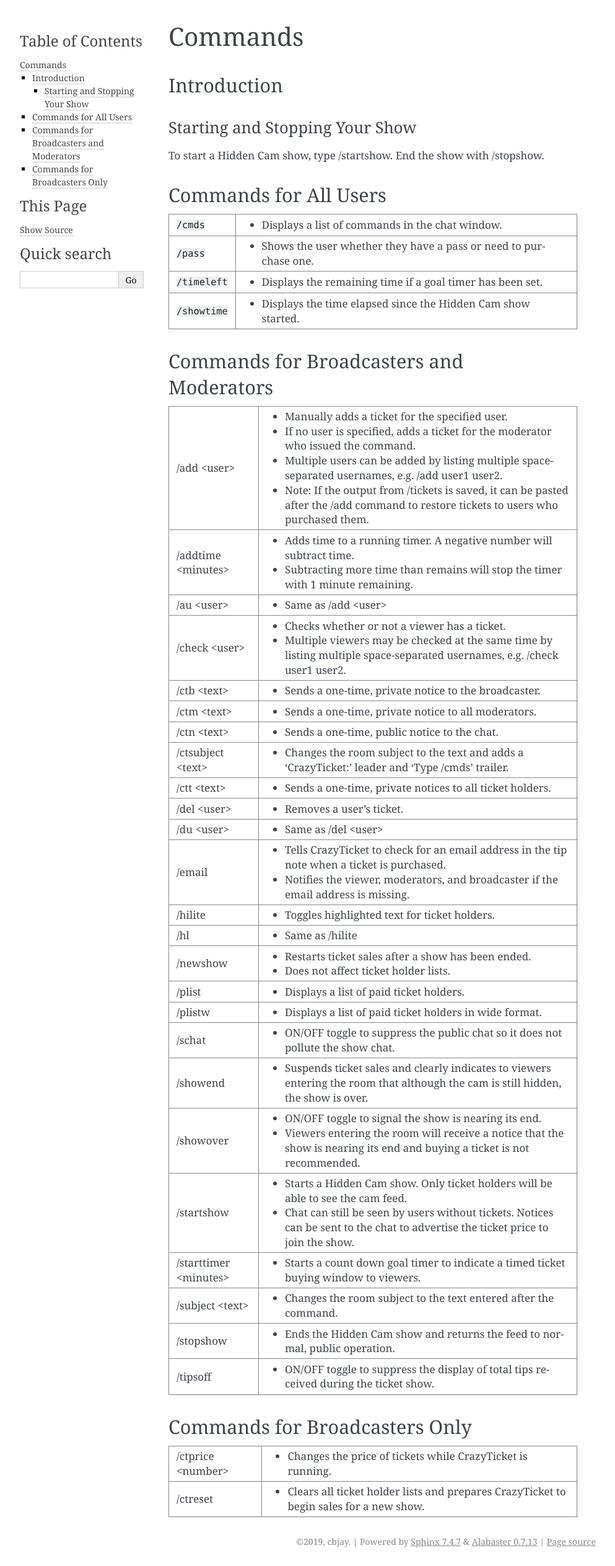
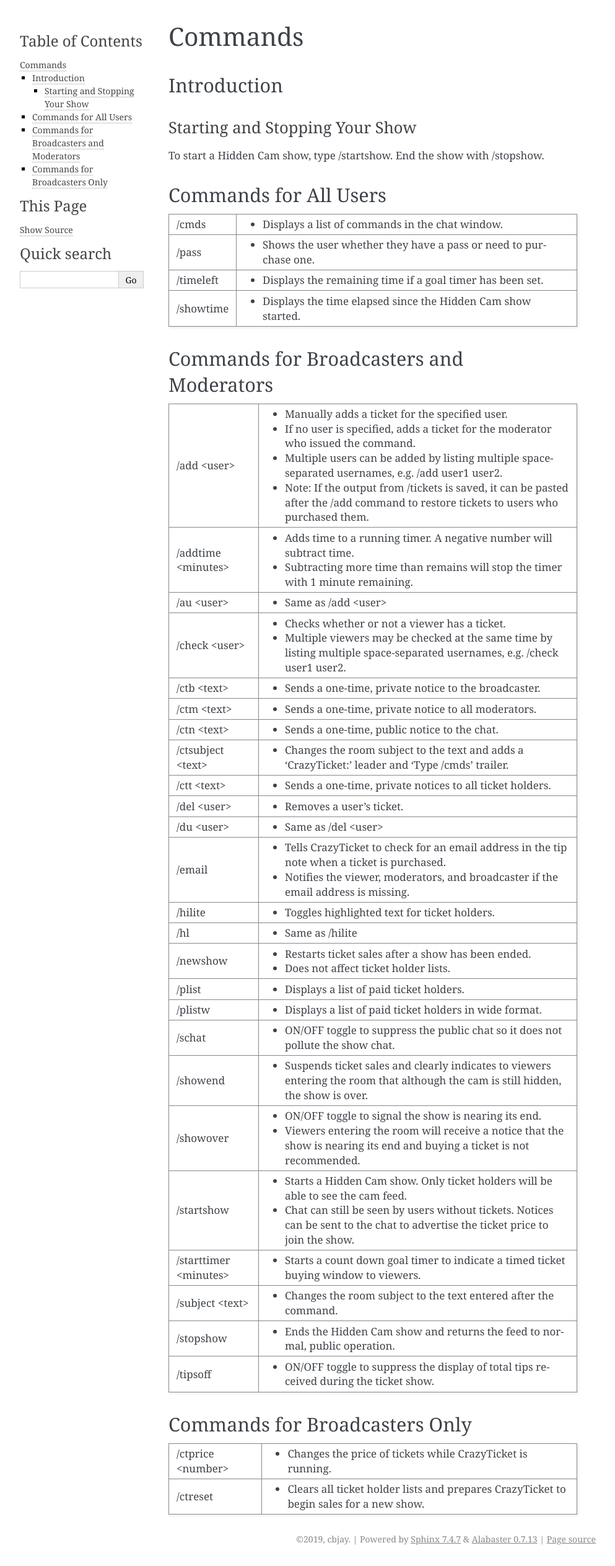
Before and after one commit to cbdocs/crazyticket-bot, a Sphinx documentation site: the page built from docs/source/commands.rst, in a window 1280 px wide. Shown: the whole page at 62% size, without its empty margins (148-1141 px from the left). Built offline with Sphinx 7.4.7, drawn with Linux system fonts in a browser that asks for light colours.

```diff
--- a/docs/source/commands.rst
+++ b/docs/source/commands.rst
@@ -13,13 +13,13 @@ Commands for All Users
 ----------------------
 
 +-----------------------+---------------------------------------------------------------------------------------------------------------------------------------+
-| ``/cmds``		| * Displays a list of commands in the chat window.											|
+| /cmds			| * Displays a list of commands in the chat window.											|
 +-----------------------+---------------------------------------------------------------------------------------------------------------------------------------+
-| ``/pass``		| * Shows the user whether they have a pass or need to purchase one.									|
+| /pass			| * Shows the user whether they have a pass or need to purchase one.									|
 +-----------------------+---------------------------------------------------------------------------------------------------------------------------------------+
-| ``/timeleft``		| * Displays the remaining time if a goal timer has been set.										|
+| /timeleft		| * Displays the remaining time if a goal timer has been set.										|
 +-----------------------+---------------------------------------------------------------------------------------------------------------------------------------+
-| ``/showtime``		| * Displays the time elapsed since the Hidden Cam show started.									|
+| /showtime		| * Displays the time elapsed since the Hidden Cam show started.									|
 +-----------------------+---------------------------------------------------------------------------------------------------------------------------------------+
 
 Commands for Broadcasters and Moderators
```
